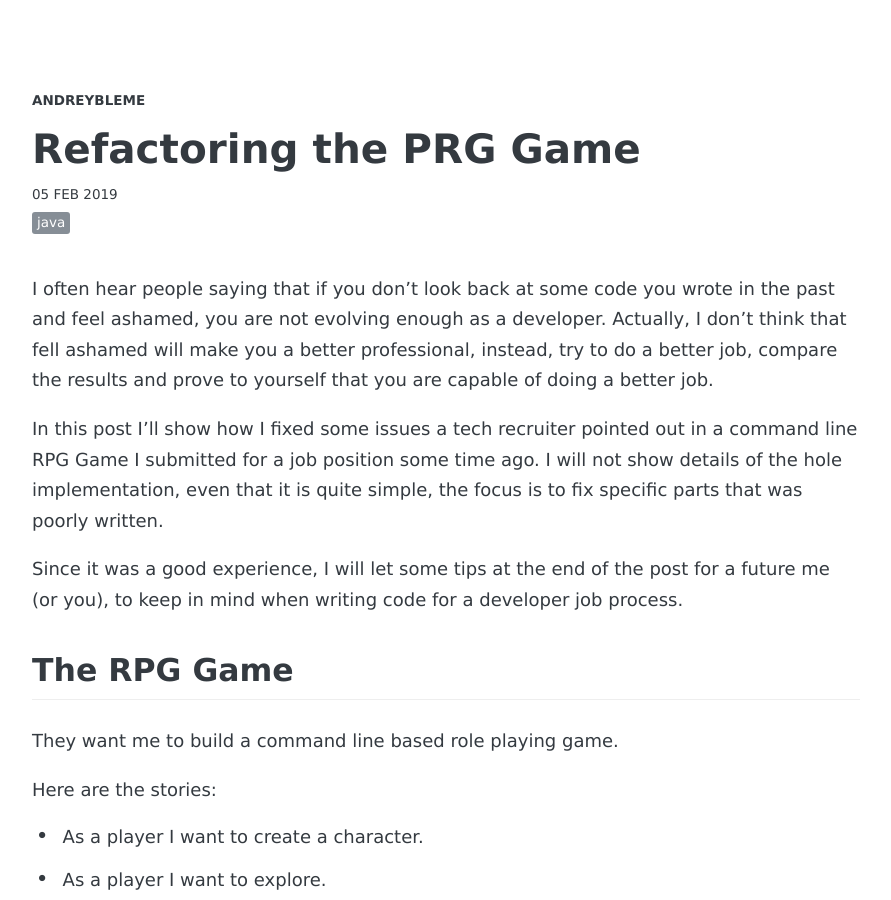
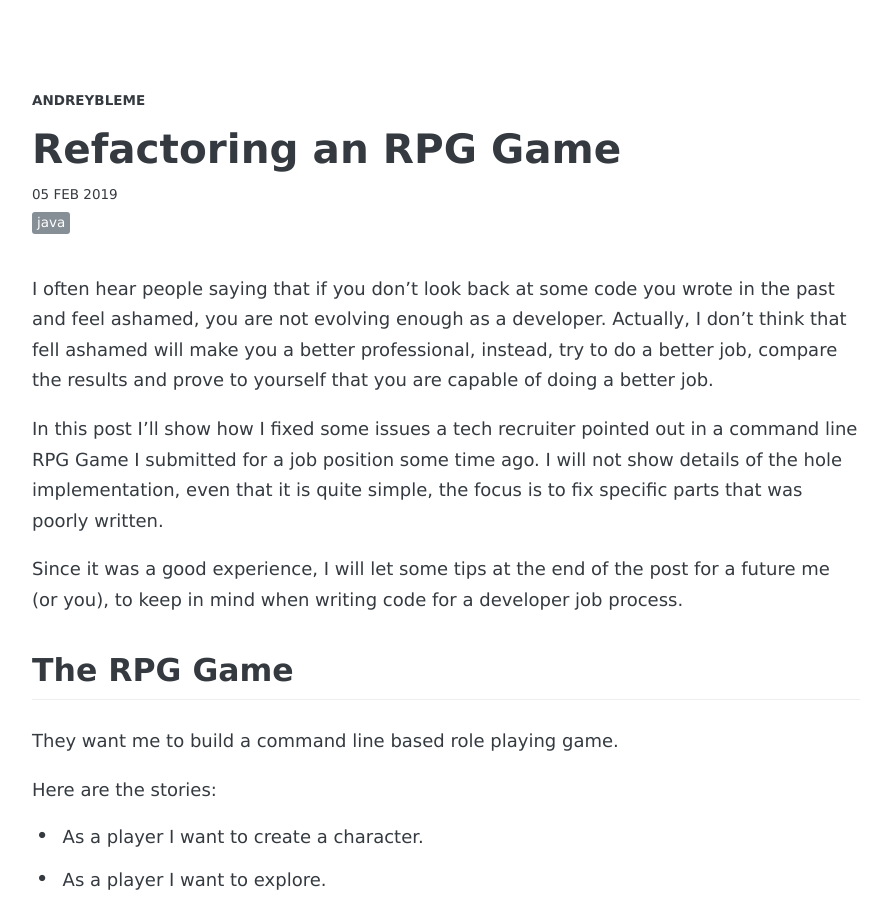
Before and after one commit to andreybleme/andreybleme.github.io, a Jekyll site: the page built from _posts/2019-02-04-refactoring-rpg-game.markdown, in a window 1280 px wide and 900 px high. Shown: the whole window, without its empty margins (194-1085 px from the left). Built offline with Jekyll 4.4.1, drawn with Linux system fonts in a browser that asks for light colours; nearby versions of some CDN libraries; some web fonts are replaced; comment, search, counter and statistics services are not loaded.

Commit message:
grammar fix: PGR to RPG Game

```diff
--- a/_posts/2019-02-04-refactoring-rpg-game.markdown
+++ b/_posts/2019-02-04-refactoring-rpg-game.markdown
@@ -1,6 +1,6 @@
 ---
 layout: post
-title:  "Refactoring the PRG Game"
+title:  "Refactoring an RPG Game"
 description: "Refactoring the RPG Game project that I have implemented a time ago for a job interview and documenting some lessons learned."
 date:   2019-02-05 20:00:00
 tags: [java]
```
